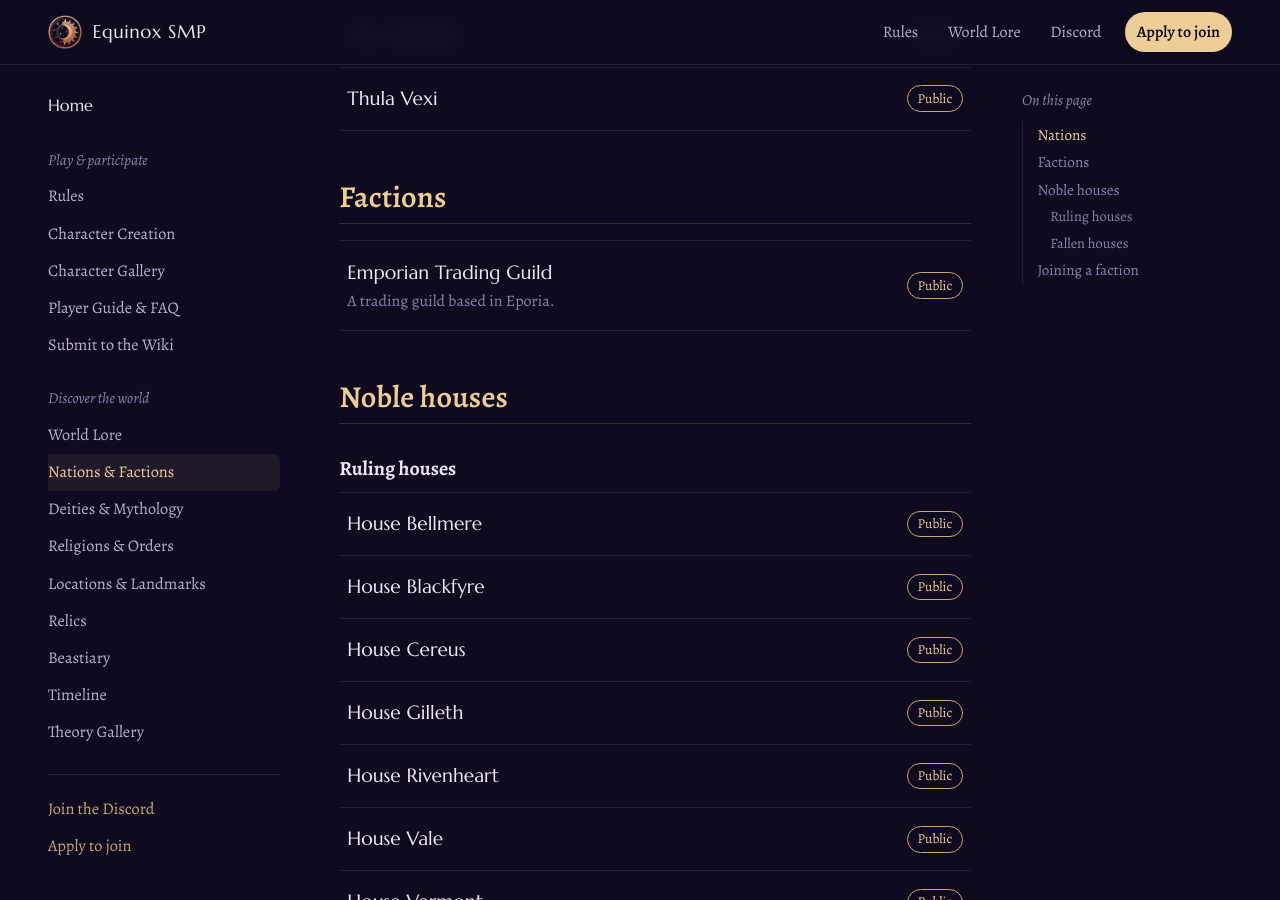
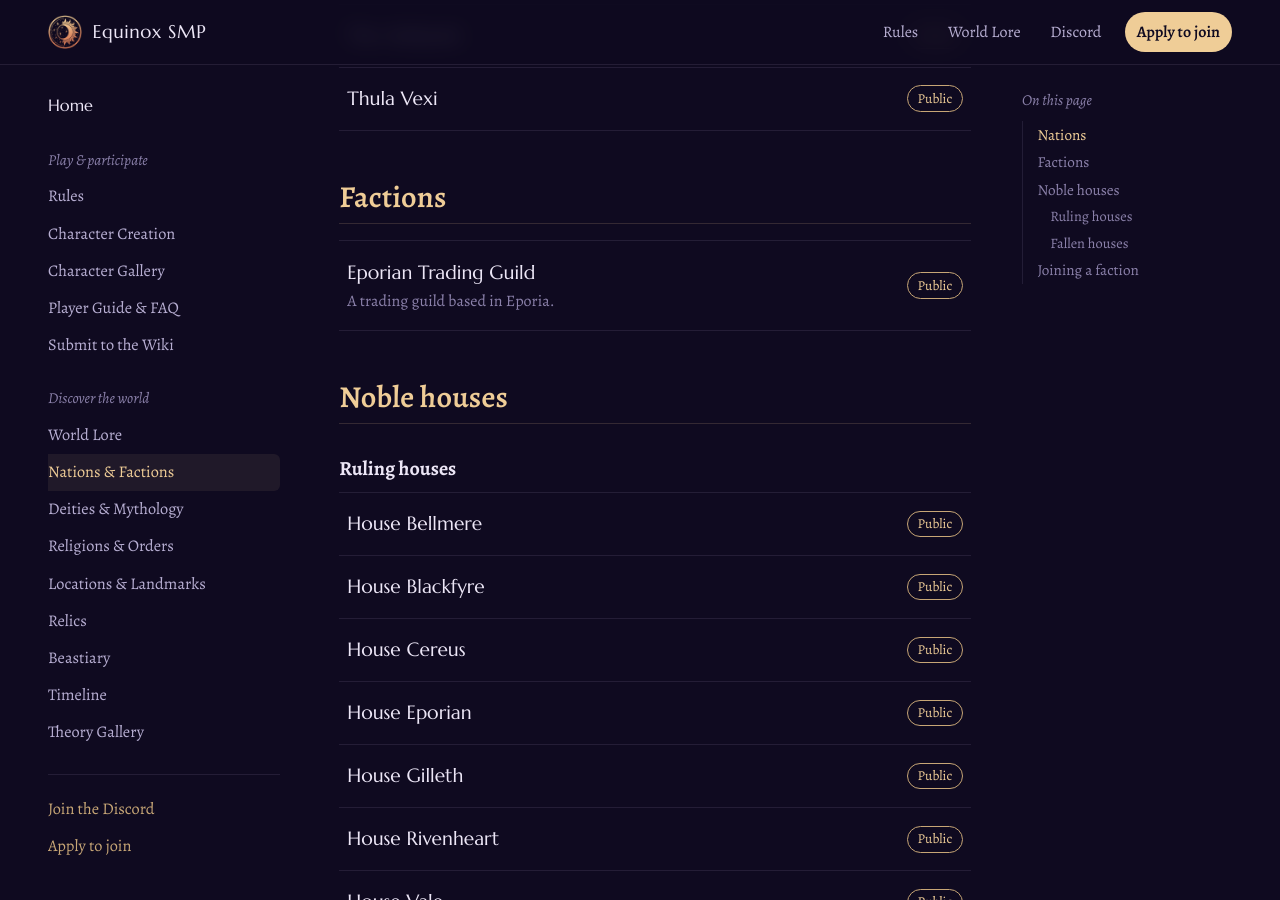
Before and after one commit to smpequinox/smpequinox.github.io, a Jekyll site: the page built from nations-and-factions.md, in a window 1280 px wide and 900 px high, scrolled down 691 px. Built offline with Jekyll 4.4.1, drawn with Linux system fonts in a browser that asks for light colours.

Commit message:
Rename the guild to Eporian Trading Guild and add House Eporian, which leads it
Co-Authored-By: Claude Opus 5.5 <noreply@anthropic.com>
Claude-Session: https://claude.ai/code/session_012pD2useRZpTrTfTm1Gthrx

```diff
--- a/_lore/eporia.md
+++ b/_lore/eporia.md
@@ -5,7 +5,7 @@ place_type: Capital
 direction: South
 map_x: 52.9
 map_y: 85.2
-summary: "Capital of the State of Eporia and home of the Emporian Trading Guild."
+summary: "Capital of the State of Eporia and home of the Eporian Trading Guild."
 status: Public
 facts:
   Controlled by: "State of Eporia"
--- a/_lore/emporian-trading-guild.md
+++ b/_lore/eporian-trading-guild.md
@@ -1,9 +1,10 @@
 ---
-title: "Emporian Trading Guild"
+title: "Eporian Trading Guild"
 category: factions
 summary: "A trading guild based in Eporia."
 status: Public
 facts:
   Type: "Trading guild"
   Based in: "Eporia"
+  Led by: "House Eporian"
 ---
--- /dev/null
+++ b/_lore/house-eporian.md
@@ -0,0 +1,8 @@
+---
+title: "House Eporian"
+category: houses
+standing: Ruling
+status: Public
+facts:
+  Leads: "Eporian Trading Guild"
+---
```
